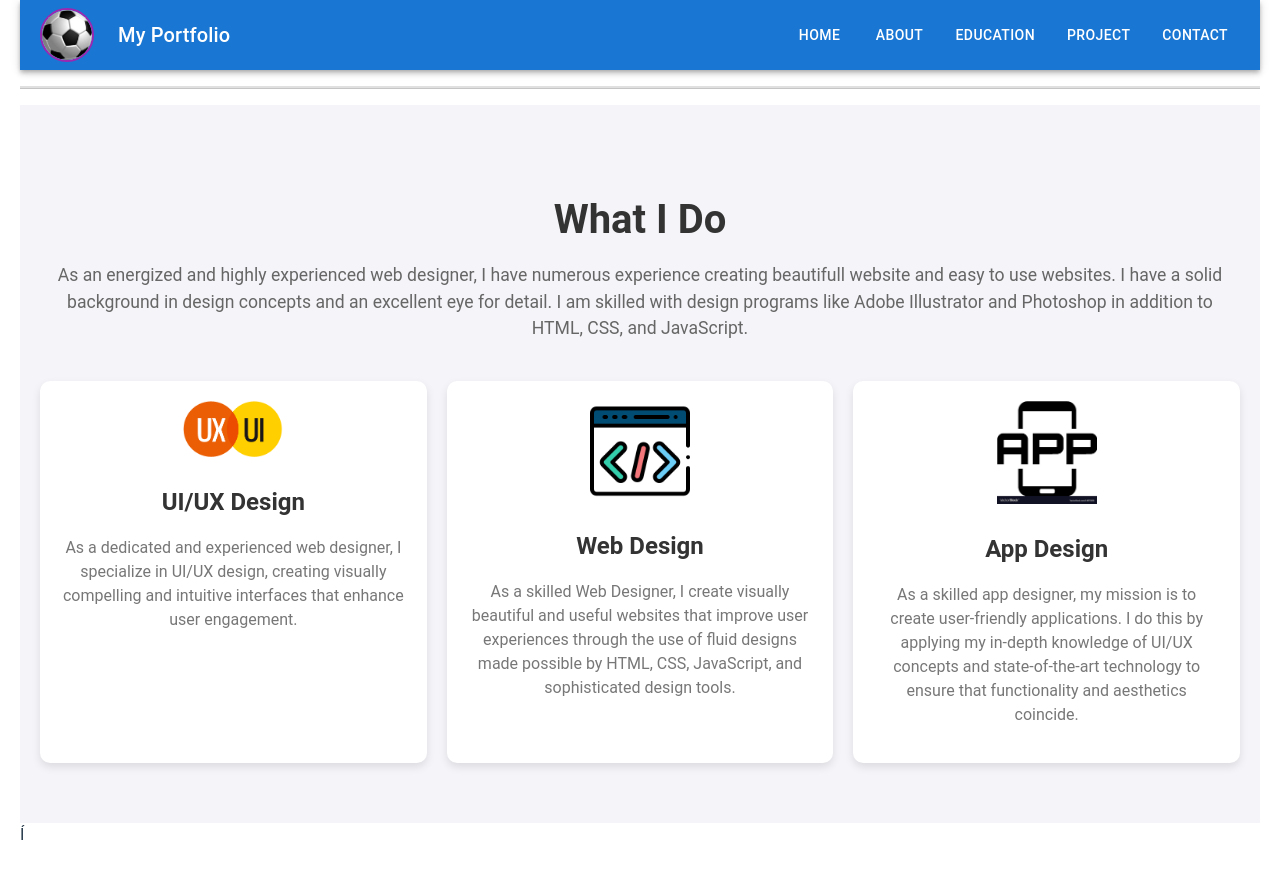
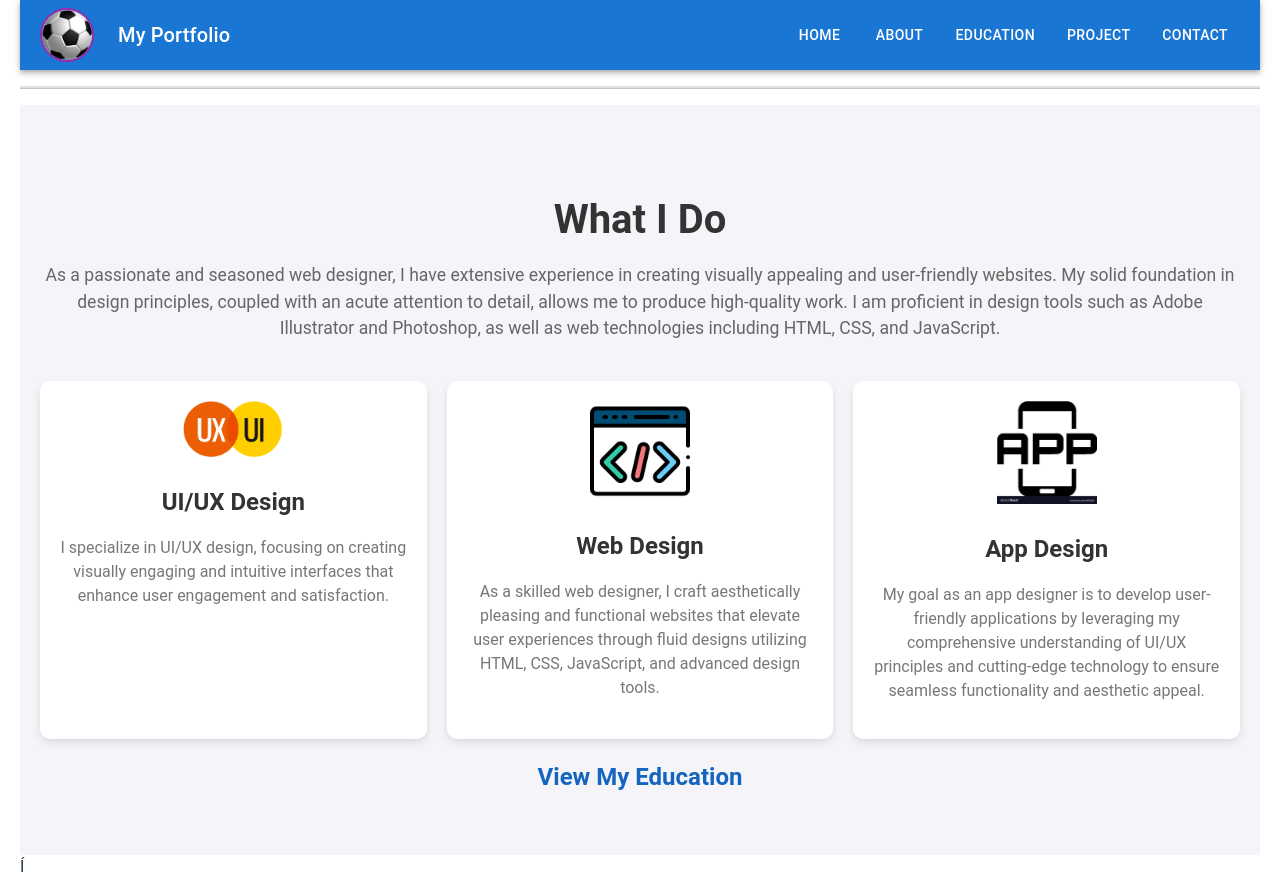
Before and after one commit to tlieu8/Remake_Assignment_1_Lieu_Minh_COMP_229, a React (Vite) app in the folder client/: page /about in a window 1280 px wide. Before the commit the page ends 847 px from the top, so only its background shows below. Built offline with nearby package versions, Linux system fonts and the light colour scheme.

Commit message:
Update src

```diff
--- a/client/src/about.jsx
+++ b/client/src/about.jsx
@@ -1,3 +1,5 @@
+import React from "react";
+import { Link } from "react-router-dom"; // Import Link for navigation
 import ux from "../src/assets/ux.png";
 import web from "../src/assets/web.png";
 import app from "../src/assets/app.png";
@@ -6,11 +8,11 @@ import "../src/about.css";
 
 export default function About() {
   return (
-    <section id="skill" className="about-section">
+    <section id="skills" className="about-section">
       <div className="container">
         <h1 className="section-title">What I Do</h1>
         <p className="section-desc">
-        As an energized and highly experienced web designer, I have numerous experience creating beautifull website and easy to use websites. I have a solid background in design concepts and an excellent eye for detail. I am skilled with design programs like Adobe Illustrator and Photoshop in addition to HTML, CSS, and JavaScript.
+          As a passionate and seasoned web designer, I have extensive experience in creating visually appealing and user-friendly websites. My solid foundation in design principles, coupled with an acute attention to detail, allows me to produce high-quality work. I am proficient in design tools such as Adobe Illustrator and Photoshop, as well as web technologies including HTML, CSS, and JavaScript.
         </p>
 
         <div className="skills-grid">
@@ -21,7 +23,7 @@ export default function About() {
             <div className="skill-info">
               <h2>UI/UX Design</h2>
               <p>
-              As a dedicated and experienced web designer, I specialize in UI/UX design, creating visually compelling and intuitive interfaces that enhance user engagement.
+                I specialize in UI/UX design, focusing on creating visually engaging and intuitive interfaces that enhance user engagement and satisfaction.
               </p>
             </div>
           </div>
@@ -33,7 +35,7 @@ export default function About() {
             <div className="skill-info">
               <h2>Web Design</h2>
               <p>
-              As a skilled Web Designer, I create visually beautiful and useful websites that improve user experiences through the use of fluid designs made possible by HTML, CSS, JavaScript, and sophisticated design tools.
+                As a skilled web designer, I craft aesthetically pleasing and functional websites that elevate user experiences through fluid designs utilizing HTML, CSS, JavaScript, and advanced design tools.
               </p>
             </div>
           </div>
@@ -45,10 +47,17 @@ export default function About() {
             <div className="skill-info">
               <h2>App Design</h2>
               <p>
-              As a skilled app designer, my mission is to create user-friendly applications. I do this by applying my in-depth knowledge of UI/UX concepts and state-of-the-art technology to ensure that functionality and aesthetics coincide.
+                My goal as an app designer is to develop user-friendly applications by leveraging my comprehensive understanding of UI/UX principles and cutting-edge technology to ensure seamless functionality and aesthetic appeal.
               </p>
             </div>
           </div>
+        </div>
+
+        {/* Link to Education Page */}
+        <div className="education-link" style={{ marginTop: '20px', textAlign: 'center' }}>
+          <Link to="/education" style={{ textDecoration: 'none', color: '#1565c0', fontWeight: 'bold' }}>
+            View My Education
+          </Link>
         </div>
       </div>
     </section>
--- a/client/src/education.jsx
+++ b/client/src/education.jsx
@@ -1,5 +1,6 @@
 import React from "react";
 import { Container, Typography, Card, CardContent, Grid, Box } from "@mui/material";
+import { Link } from "react-router-dom"; // Import Link for navigation
 import logo from "../src/assets/logo.png"; // Main logo
 import logo1 from "../src/assets/logo1.png"; // Additional logo
 
@@ -90,6 +91,13 @@ export default function Education() {
           </Grid>
         ))}
       </Grid>
+
+      {/* Link to Contact Page with additional margin */}
+      <div className="contact-link" style={{ marginTop: '40px', textAlign: 'center' }}>
+        <Link to="/contact" style={{ textDecoration: 'none', color: '#1565c0', fontWeight: 'bold' }}>
+          Contact Me
+        </Link>
+      </div>
     </Container>
   );
 }
```
